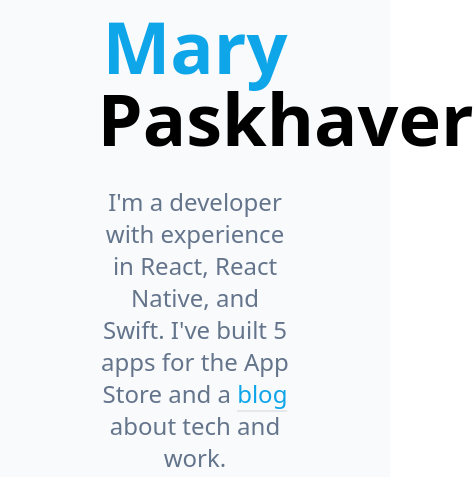
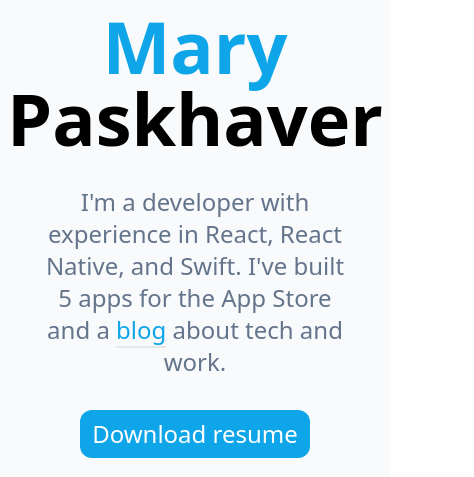
Before and after one commit to marypaskhaver/marypaskhaver.github.io, a website: page index.html in a window 390 px wide. Shown: the part 390-867 px from the top of the page, 474 px wide, since content can reach past the window. Drawn offline with Linux system fonts and the light colour scheme.

Commit message:
Improve website look on mobile

```diff
--- a/index.html
+++ b/index.html
@@ -62,14 +62,14 @@
       </div>
     </nav>
 
-    <div class="flex bg-slate-50 py-16">
-      <div class="mx-auto w-1/2">
+    <div class="flex justify-center bg-slate-50 py-16">
+      <div class="">
         <img src="/public/mary.png" class="w-64 h-64 mx-auto mt-12" />
         <div class="text-center flex flex-col justify-content gap-8">
           <p class="text-7xl font-bold mt-8">
             <span class="text-sky-500">Mary</span> Paskhaver
           </p>
-          <p class="text-2xl text-slate-500 font-light">
+          <p class="text-2xl text-slate-500 font-light mx-10 md:mx-20">
             I'm a developer with experience in React, React Native, and Swift.
             I've built 5 apps for the App Store and a
             <a
@@ -93,7 +93,7 @@
     <div class="bg-white pt-8 pb-16" id="projects">
       <p class="text-6xl font-bold text-center my-8">My Projects</p>
 
-      <div class="mx-20 flex flex-col gap-y-20">
+      <div class="mx-10 md:mx-20 flex flex-col gap-y-20">
         <div id="rumobile">
           <div>
             <p class="text-4xl font-medium">
@@ -256,7 +256,7 @@
     </div>
 
     <div class="bg-slate-50 pt-8 pb-16" id="writing">
-      <div class="mx-20">
+      <div class="mx-10 md:mx-20">
         <p class="text-6xl font-bold my-8 text-center">My Writing</p>
         <p class="text-3xl text-slate-500 text-center mb-16">
           Explore a student's perspective on tech and work.
```
Also changed, not shown: dist/output.css.
